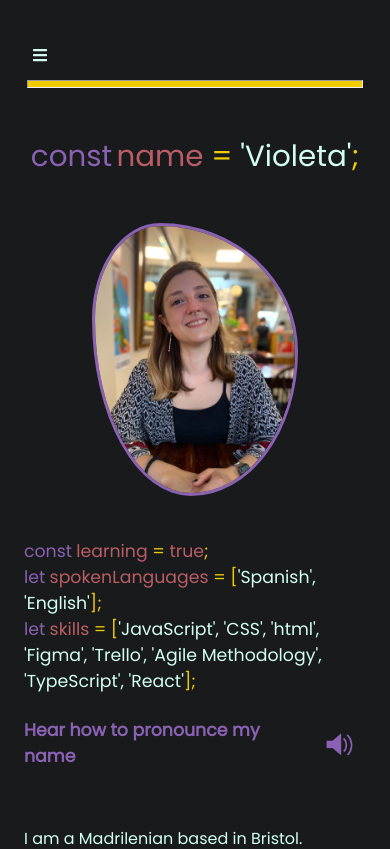
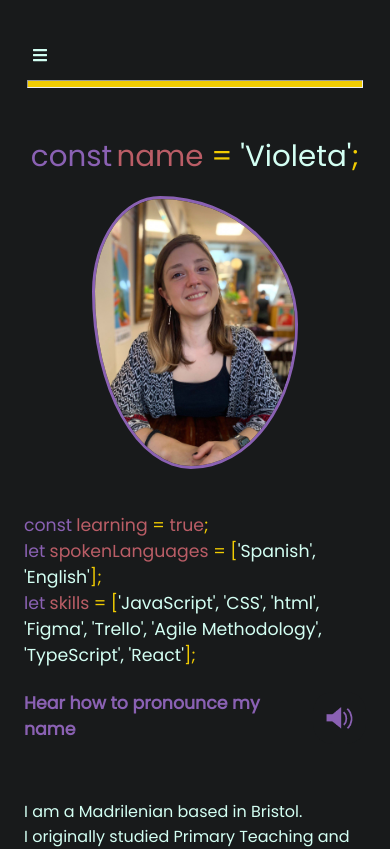
Before and after one commit to violetacf/violeta-portfolio, a React (Create React App) app: page / in a window 390 px wide. Shown: the top 849 px of the page. Built offline with nearby package versions, Linux system fonts and the light colour scheme.

Commit message:
margin picture about section

```diff
--- a/src/Components/About/About.css
+++ b/src/Components/About/About.css
@@ -131,6 +131,7 @@
     max-width: 200pt;
     min-width: 50pt;
     margin-bottom: 0pt;
+    margin-top: 0pt;
   }
 
   .name {
```
